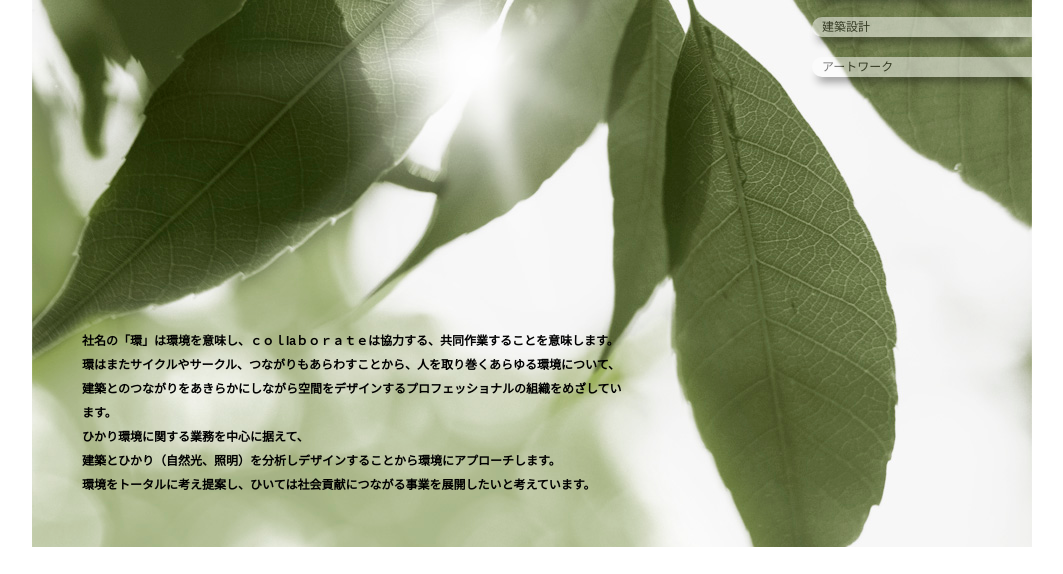
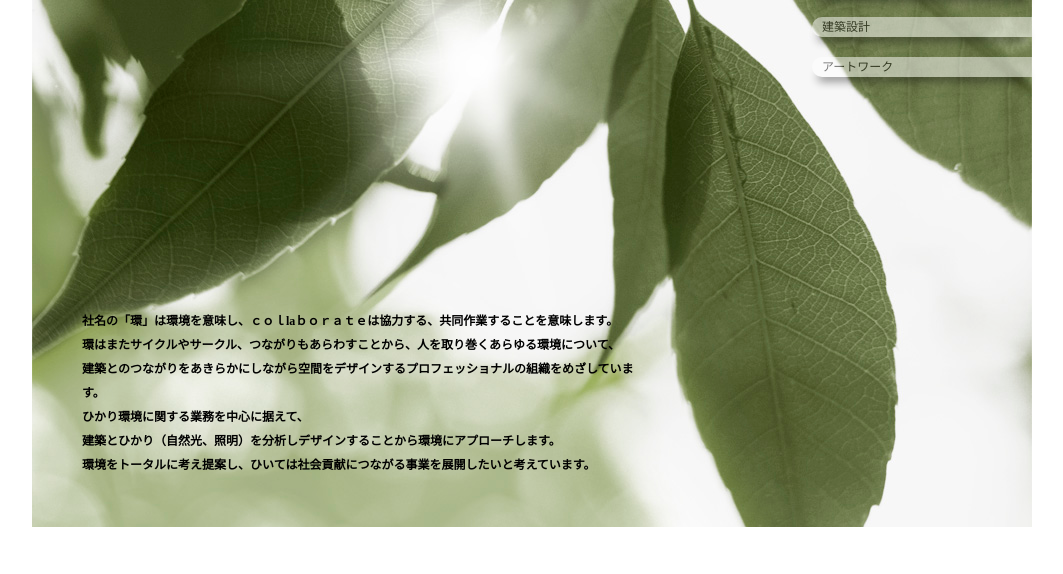
Before and after one commit to quangthi90/Gifu, a plain HTML site: page index.html in a window 1280 px wide. Shown: the part 153-727 px from the top of the page, without its empty margins (108-1171 px from the left). Drawn offline with Linux system fonts and the light colour scheme.

Commit message:
- Update style for left text in image header
Signed-off-by: Bommer <quangthi_90@yahoo.com.vn>

```diff
--- a/css/top/top.css
+++ b/css/top/top.css
@@ -1,14 +1,15 @@
 #header {
 	background: transparent url(../../img/top/image01.jpg) no-repeat 0 -175px;
-	height: 700px;
+	height: 680px;
 }
 
 #top-text {
 	position: absolute;
 	bottom: 50px;
 	left: 50px;
-	max-width: 550px;
+	max-width: 555px;
 	font-weight: bold;
+	font-family: "ヒラギノ明朝 Pro W3","Hiragino Mincho Pro","ＭＳ Ｐ明朝","MS PMincho",serif;
 }
 #top-text p {
 	margin: 0px;
```
